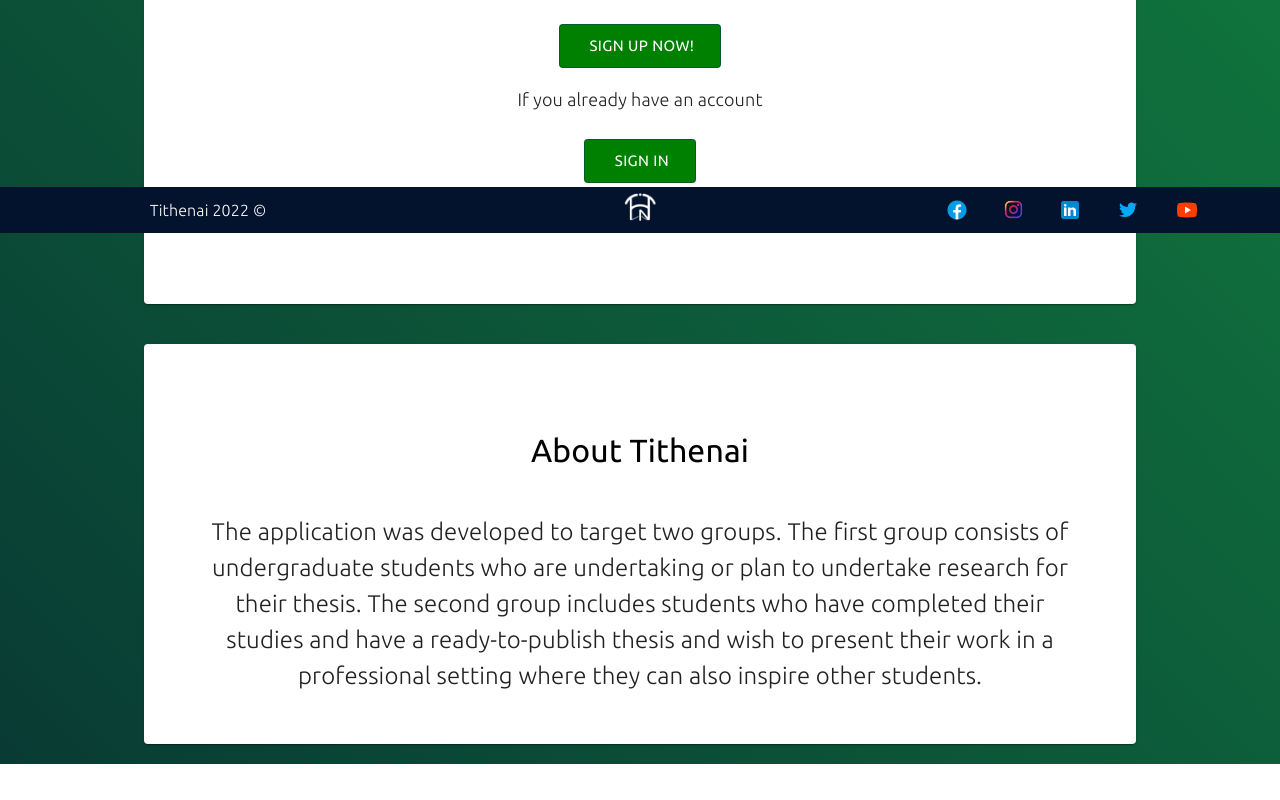
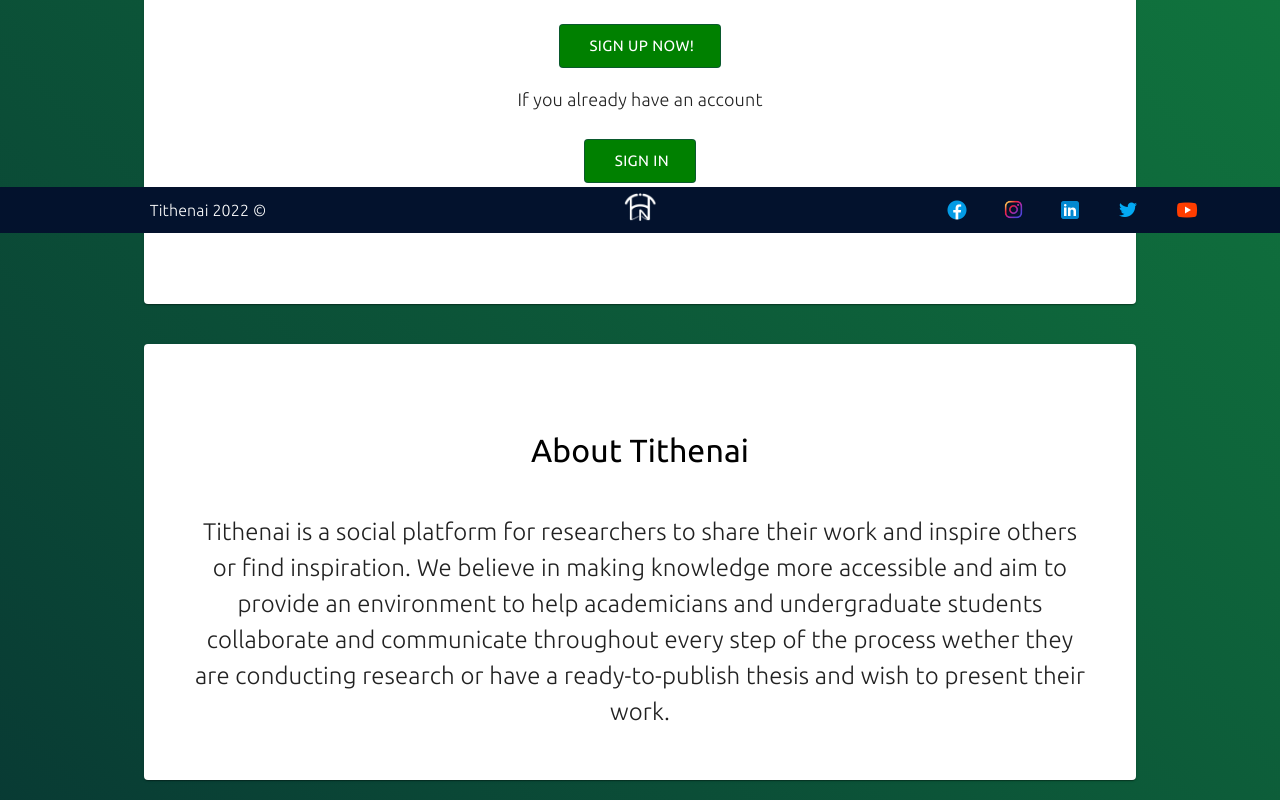
Before and after one commit to abodaotabashi/tithenai, a React (Create React App) app in the folder client/: page / in a window 1280 px wide. Shown: the part 567-1367 px from the top of the page. Before the commit the page ends 1331 px from the top, so only its background shows below. Built offline with nearby package versions, Linux system fonts and the light colour scheme; no server answers.

Commit message:
landing page done

```diff
--- a/client/src/pages/MainPages/LandingPage.js
+++ b/client/src/pages/MainPages/LandingPage.js
@@ -85,7 +85,7 @@ const LandingPage = () => {
                                 </p>
                                 <Button
                                     className="forwardingSpan"
-                                    onClick={() => redirectToRegisterPage(navigator)}
+                                    onClick={() => redirectToLoginPage(navigator)}
                                     color="secondary"
                                             variant="outlined"
                                             size="large"
@@ -106,10 +106,11 @@ const LandingPage = () => {
                 <Paper style={{width: "80%", padding: "50px"}} id="aboutTithenai">
                     <p className={classes.illustrationLabel}>About Tithenai</p>
                     <p className={classes.header}>
-                        The application was developed to target two groups. The first group consists of undergraduate
-                        students who are undertaking or plan to undertake research for their thesis. The second group
-                        includes students who have completed their studies and have a ready-to-publish thesis and wish
-                        to present their work in a professional setting where they can also inspire other students.
+                    Tithenai is a social platform for researchers to share their work and inspire others or
+                    find inspiration. We believe in making knowledge more accessible and aim to provide an
+                    environment to help academicians and undergraduate students collaborate and communicate
+                    throughout every step of the process wether they are conducting research or have a
+                    ready-to-publish thesis and wish to present their work.
                     </p>
                 </Paper>
             </div>
```
